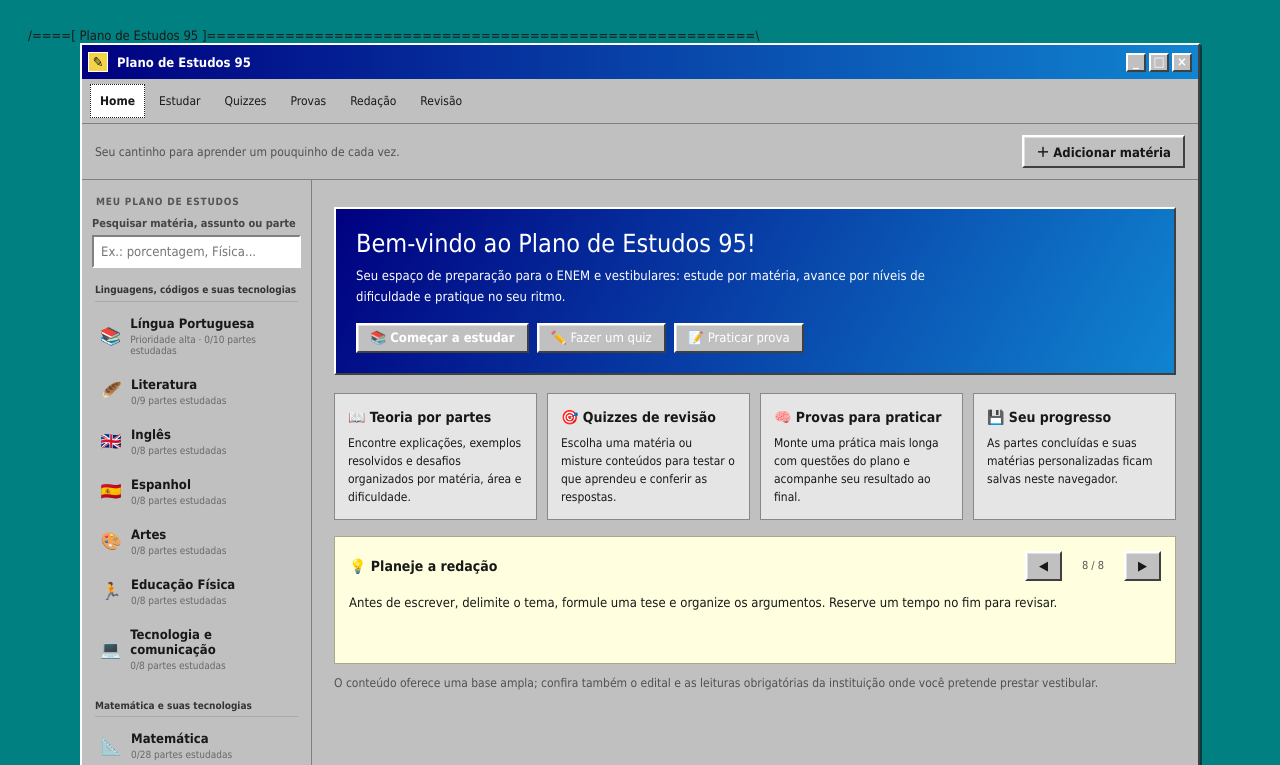
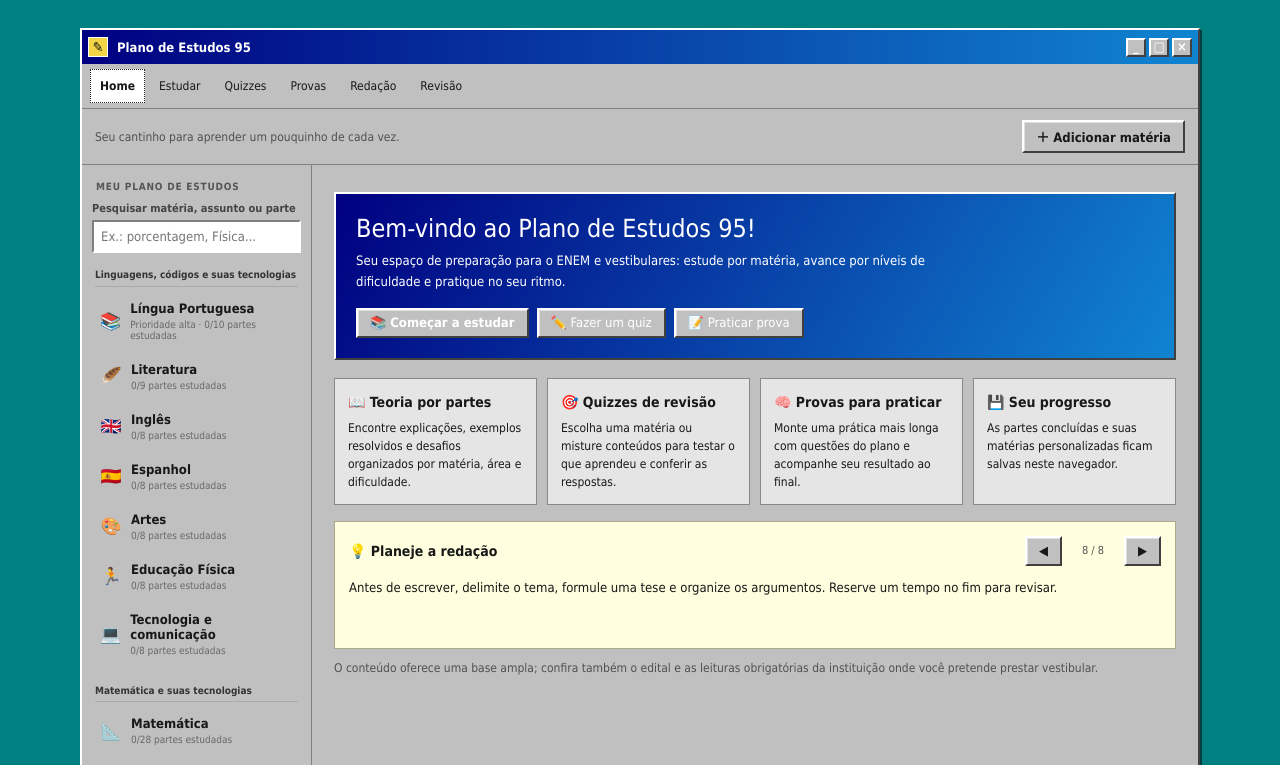
Before and after one commit to silvamike1710-oss/StudyPlan, a plain HTML site: page index.html in a window 1280 px wide. Shown: the top 765 px of the page. Drawn offline with Linux system fonts and the light colour scheme.

Commit message:
fucked up

```diff
--- a/index.html
+++ b/index.html
@@ -8,7 +8,7 @@
   <title>Plano de Estudos 95</title>
 </head>
 <body>
-  /====[ Plano de Estudos 95 ]========================================================\
+
   <main class="desktop">
     <section class="window" aria-label="Plano de Estudos 95">
       <header class="titlebar">
```
